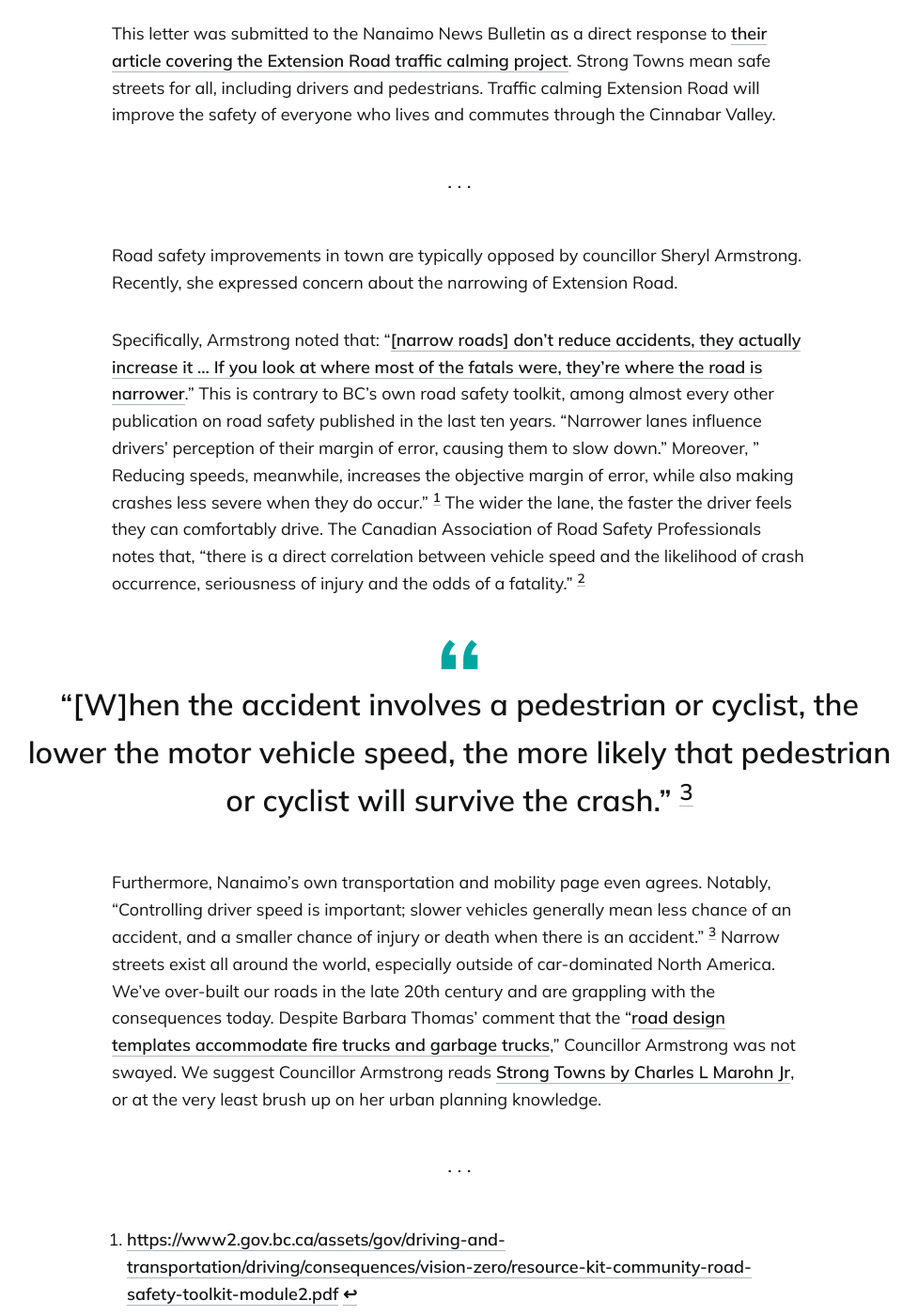
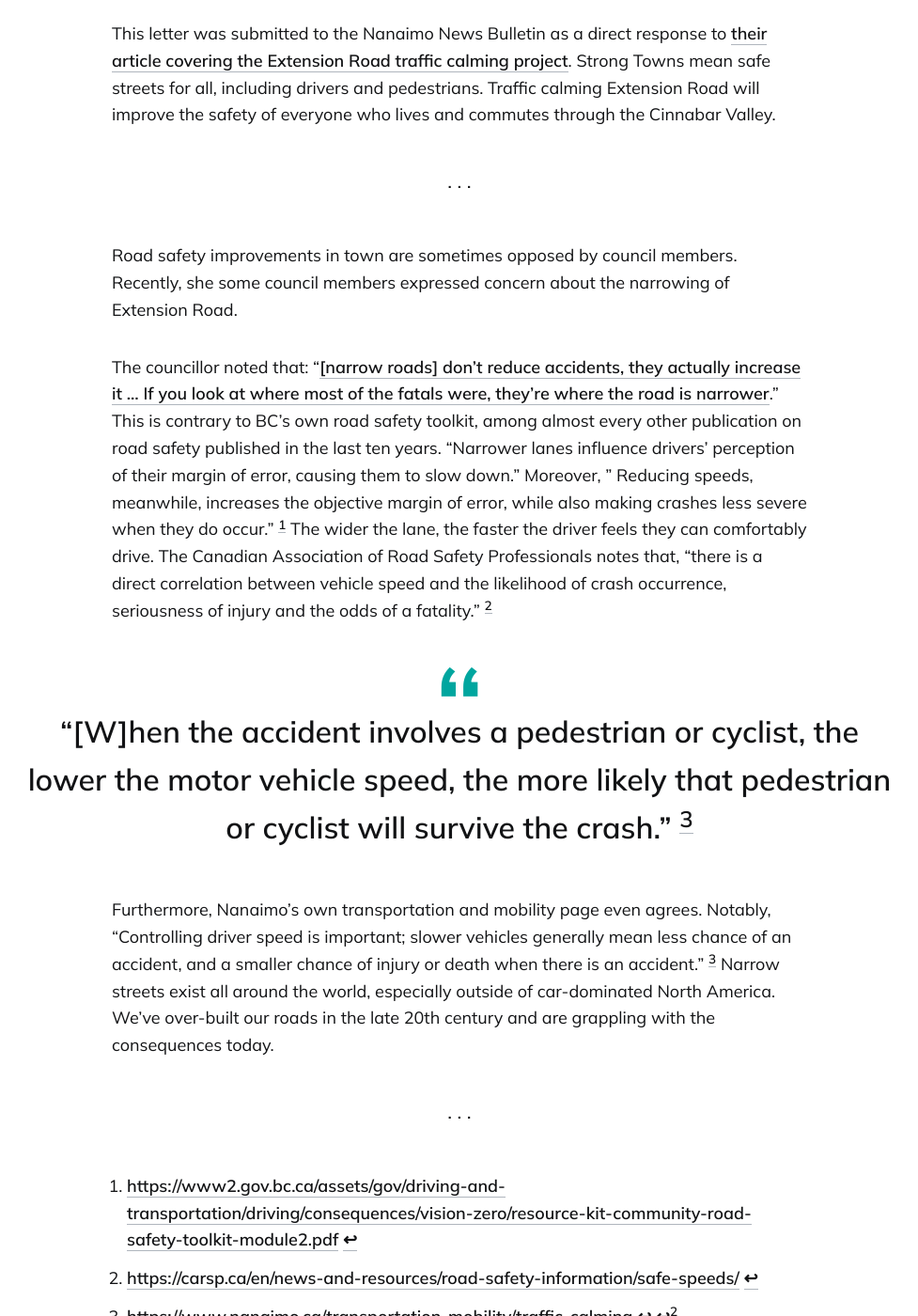
Before and after one commit to LaputanMachines/beautiful-nanaimo, a Jekyll site: the page built from _posts/2023-07-20-narrow-lanes-are-safer-councillor-armstrong.md, in a window 1280 px wide and 1400 px high, scrolled down 836 px. Shown: the whole window at 94% size, without its empty margins (151-1128 px from the left). Built offline with Jekyll 4.4.1, drawn with Linux system fonts in a browser that asks for light colours; comment, search, counter and statistics services are not loaded; some of the changed text lies outside the part shown.

Commit message:
Update 2023-07-20-narrow-lanes-are-safer-councillor-armstrong.md

```diff
--- a/_posts/2023-07-20-narrow-lanes-are-safer-councillor-armstrong.md
+++ b/_posts/2023-07-20-narrow-lanes-are-safer-councillor-armstrong.md
@@ -1,7 +1,7 @@
 ---
 layout: post
-title: "Narrow Lanes are Safer, Councillor Armstrong "
-description: "Recent comments made by Councillor Sheryl Armstrong highlight common misunderstandings and myths about road safety. "
+title: "Narrow Lanes are Safer. Period."
+description: "Recent comments made by a Councillor highlights common misunderstandings and myths about road safety. "
 date: 2023-07-20
 author: strong-towns-nanaimo
 image: '/images/armstrong-narrow-roads/header.jpeg'
@@ -15,13 +15,13 @@
 
 ---
 
-Road safety improvements in town are typically opposed by councillor Sheryl Armstrong. Recently, she expressed concern about the narrowing of Extension Road.
+Road safety improvements in town are sometimes opposed by council members. Recently, she some council members expressed concern about the narrowing of Extension Road.
 
-Specifically, Armstrong noted that: “[[narrow roads] don’t reduce accidents, they actually increase it … If you look at where most of the fatals were, they’re where the road is narrower](https://www.nanaimobulletin.com/news/traffic-calming-modifications-coming-to-extension-road-in-south-nanaimo/).” This is contrary to BC’s own road safety toolkit, among almost every other publication on road safety published in the last ten years. “Narrower lanes influence drivers’ perception of their margin of error, causing them to slow down.” Moreover, ” Reducing speeds, meanwhile, increases the objective margin of error, while also making crashes less severe when they do occur.” [^1] The wider the lane, the faster the driver feels they can comfortably drive. The Canadian Association of Road Safety Professionals notes that, “there is a direct correlation between vehicle speed and the likelihood of crash occurrence, seriousness of injury and the odds of a fatality.” [^2]
+The councillor noted that: “[[narrow roads] don’t reduce accidents, they actually increase it … If you look at where most of the fatals were, they’re where the road is narrower](https://www.nanaimobulletin.com/news/traffic-calming-modifications-coming-to-extension-road-in-south-nanaimo/).” This is contrary to BC’s own road safety toolkit, among almost every other publication on road safety published in the last ten years. “Narrower lanes influence drivers’ perception of their margin of error, causing them to slow down.” Moreover, ” Reducing speeds, meanwhile, increases the objective margin of error, while also making crashes less severe when they do occur.” [^1] The wider the lane, the faster the driver feels they can comfortably drive. The Canadian Association of Road Safety Professionals notes that, “there is a direct correlation between vehicle speed and the likelihood of crash occurrence, seriousness of injury and the odds of a fatality.” [^2]
 
 > "[W]hen the accident involves a pedestrian or cyclist, the lower the motor vehicle speed, the more likely that pedestrian or cyclist will survive the crash." [^3]
 
-Furthermore, Nanaimo’s own transportation and mobility page even agrees. Notably, “Controlling driver speed is important; slower vehicles generally mean less chance of an accident, and a smaller chance of injury or death when there is an accident.” [^3] Narrow streets exist all around the world, especially outside of car-dominated North America. We’ve over-built our roads in the late 20th century and are grappling with the consequences today. Despite Barbara Thomas’ comment that the “[road design templates accommodate fire trucks and garbage trucks](https://www.nanaimobulletin.com/news/traffic-calming-modifications-coming-to-extension-road-in-south-nanaimo),” Councillor Armstrong was not swayed. We suggest Councillor Armstrong reads [Strong Towns by Charles L Marohn Jr](https://www.strongtowns.org/strong-towns-book), or at the very least brush up on her urban planning knowledge.
+Furthermore, Nanaimo’s own transportation and mobility page even agrees. Notably, “Controlling driver speed is important; slower vehicles generally mean less chance of an accident, and a smaller chance of injury or death when there is an accident.” [^3] Narrow streets exist all around the world, especially outside of car-dominated North America. We’ve over-built our roads in the late 20th century and are grappling with the consequences today.
 
 ***
 
```
